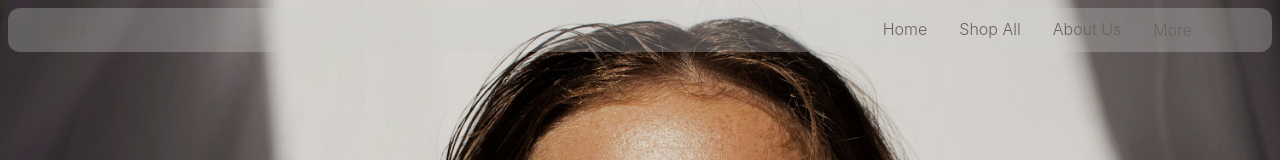
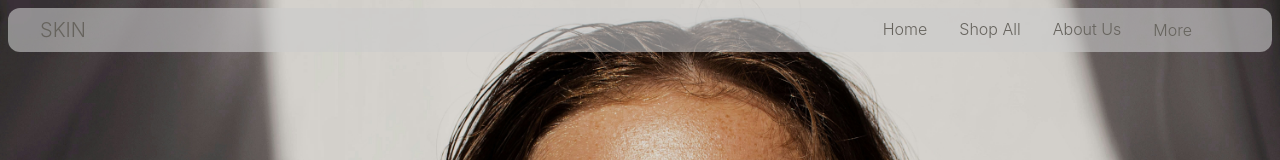
Before and after one commit to leticiaanobre/skincare_store, a Next.js app: page / in a window 1280 px wide. Shown: the top 160 px of the page. Built offline with nearby package versions, Linux system fonts and the light colour scheme.

Commit message:
💄 style: changed color opacity (navbar bg)

```diff
--- a/src/styles/globals.css
+++ b/src/styles/globals.css
@@ -1,6 +1,6 @@
 :root {
   --color-primary: #67645E;
-  --color-secondary: rgba(204, 204, 204, 0.3);
+  --color-secondary: rgba(204, 204, 204, 0.6);
   --color-input-light: #EAEAEA;
   --color-input-dark: #242424;
   --color-background-light: #EFEFEF;
```
